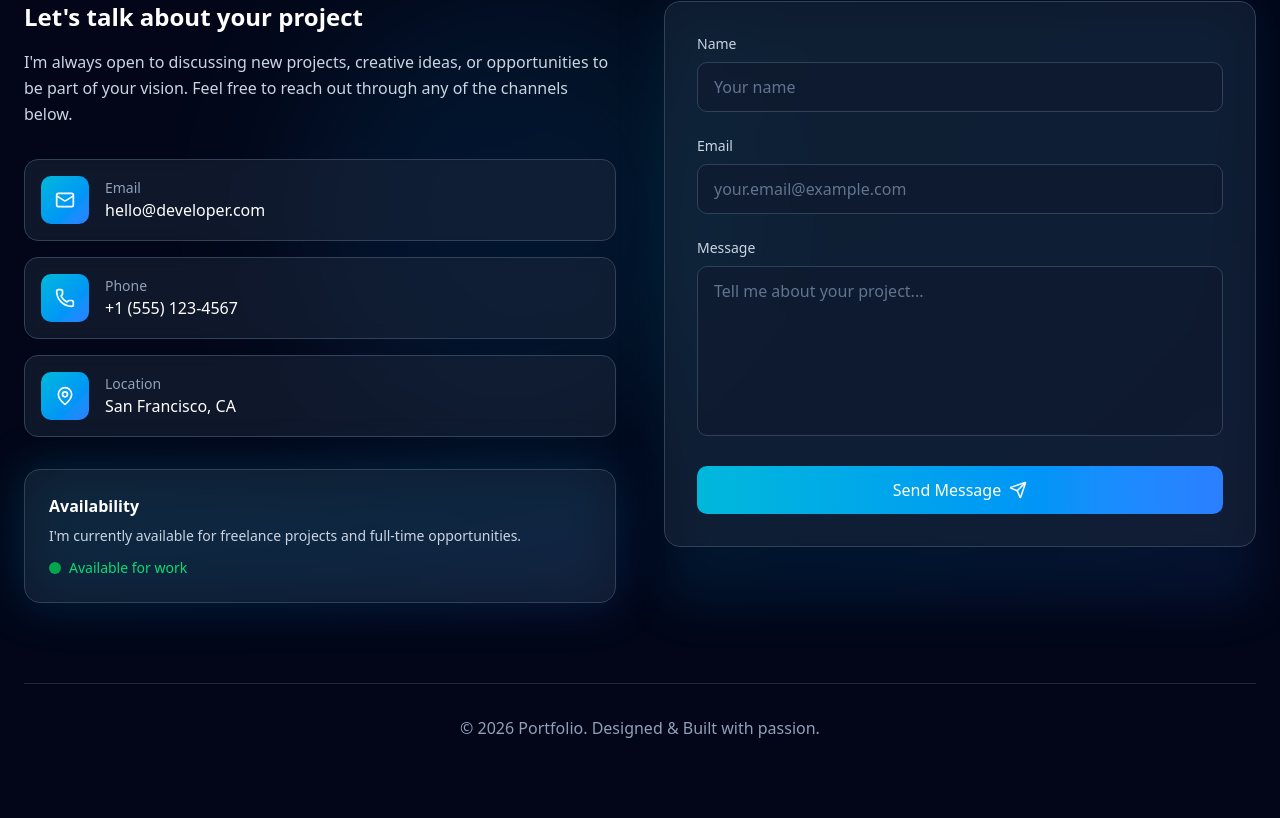
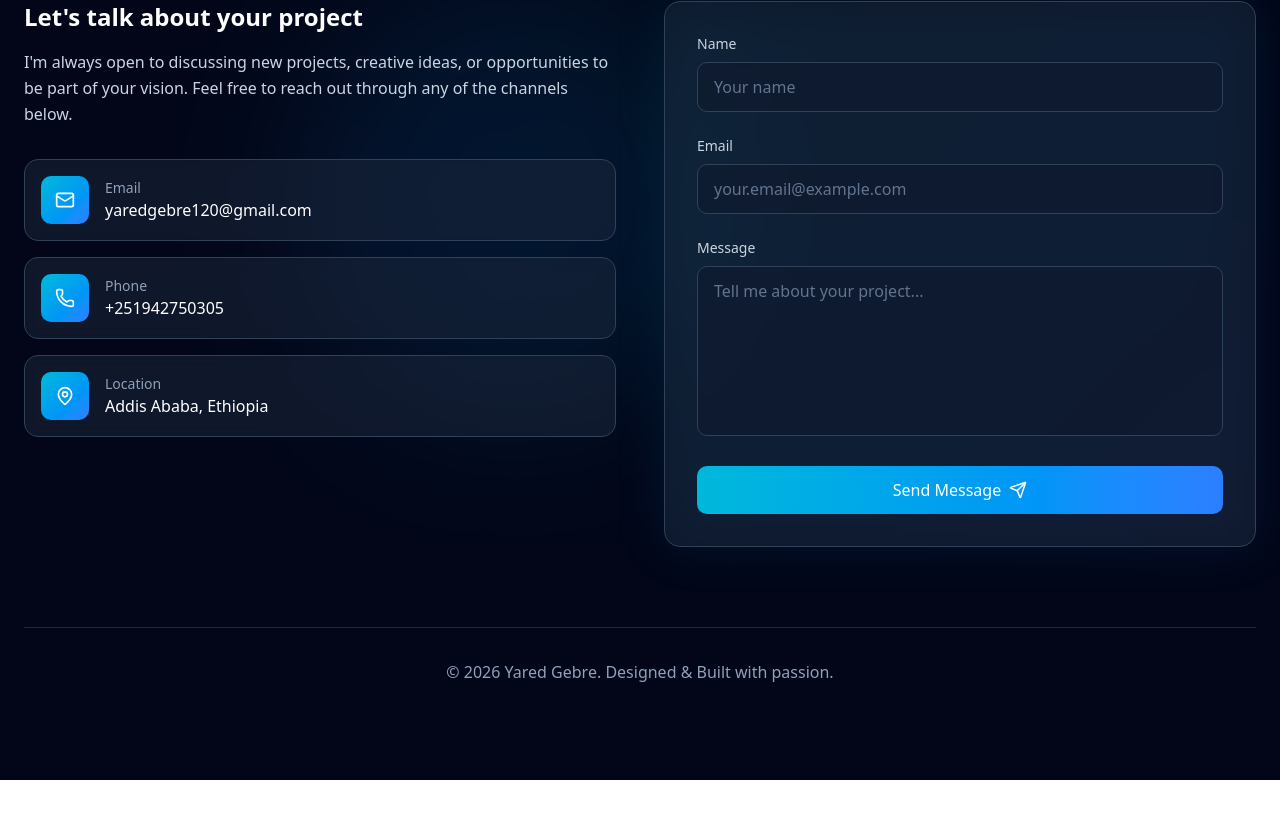
Before and after one commit to Yaya1200/Portifolio, a React (Vite) app in the folder portifoilo/: page / in a window 1280 px wide. Shown: the part 3727-4545 px from the top of the page. After the commit the page ends 4507 px from the top, so only its background shows below. Built offline with nearby package versions, Linux system fonts and the light colour scheme.

Commit message:
adding contacts

```diff
--- a/portifoilo/src/components/Contact.tsx
+++ b/portifoilo/src/components/Contact.tsx
@@ -15,7 +15,7 @@ export function Contact() {
     e.preventDefault();
     setStatus('sending');
 
-    // Simulate sending
+
     setTimeout(() => {
       setStatus('sent');
       setFormData({ name: '', email: '', message: '' });
@@ -27,19 +27,19 @@ export function Contact() {
     {
       Icon: Mail,
       label: 'Email',
-      value: 'hello@developer.com',
-      href: 'mailto:hello@developer.com',
+      value: 'yaredgebre120@gmail.com',
+      href: 'mailto:yaredgebre120@gmail.com',
     },
     {
       Icon: Phone,
       label: 'Phone',
-      value: '+1 (555) 123-4567',
-      href: 'tel:+15551234567',
+      value: '+251942750305',
+      href: 'tel:+251942750305',
     },
     {
       Icon: MapPin,
       label: 'Location',
-      value: 'San Francisco, CA',
+      value: 'Addis Ababa, Ethiopia',
       href: '#',
     },
   ];
@@ -48,7 +48,7 @@ export function Contact() {
     <section id="contact" className="relative py-24 overflow-hidden">
       <div className="absolute inset-0 bg-slate-950" />
 
-      {/* Background Elements */}
+
       <motion.div
         animate={{
           scale: [1, 1.2, 1],
@@ -81,7 +81,7 @@ export function Contact() {
         </motion.div>
 
         <div className="grid lg:grid-cols-2 gap-12">
-          {/* Contact Info */}
+
           <motion.div
             initial={{ opacity: 0, x: -50 }}
             whileInView={{ opacity: 1, x: 0 }}
@@ -130,23 +130,11 @@ export function Contact() {
               transition={{ duration: 0.6, delay: 0.3 }}
               className="relative group"
             >
-              <div className="absolute inset-0 bg-gradient-to-br from-cyan-500/20 to-blue-500/20 rounded-2xl blur-xl" />
-              <div className="relative p-6 bg-slate-800/50 backdrop-blur-sm border border-slate-700 rounded-2xl">
-                <h4 className="text-white font-semibold mb-2">Availability</h4>
-                <p className="text-slate-300 text-sm mb-3">
-                  I'm currently available for freelance projects and full-time opportunities.
-                </p>
-                <div className="flex items-center gap-2">
-                  <div className="w-3 h-3 bg-green-500 rounded-full animate-pulse" />
-                  <span className="text-green-400 text-sm font-medium">
-                    Available for work
-                  </span>
-                </div>
-              </div>
+
             </motion.div>
           </motion.div>
 
-          {/* Contact Form */}
+
           <motion.div
             initial={{ opacity: 0, x: 50 }}
             whileInView={{ opacity: 1, x: 0 }}
@@ -158,7 +146,7 @@ export function Contact() {
             <div className="relative p-8 bg-slate-800/50 backdrop-blur-sm border border-slate-700 rounded-2xl group-hover:border-cyan-500/50 transition-all">
               <form onSubmit={handleSubmit} className="space-y-6">
                 <div>
-                  <label htmlFor="name" className="block text-sm font-medium text-slate-300 mb-2">
+                  <label htmlFor="name" className="block text-sm font-medium text-slate-300 mb-2" >
                     Name
                   </label>
                   <input
@@ -223,7 +211,6 @@ export function Contact() {
           </motion.div>
         </div>
 
-        {/* Footer */}
         <motion.div
           initial={{ opacity: 0 }}
           whileInView={{ opacity: 1 }}
@@ -231,7 +218,7 @@ export function Contact() {
           transition={{ duration: 0.6, delay: 0.4 }}
           className="mt-20 pt-8 border-t border-slate-800 text-center text-slate-400"
         >
-          <p>© 2026 Portfolio. Designed & Built with passion.</p>
+          <p>© 2026 Yared Gebre. Designed & Built with passion.</p>
         </motion.div>
       </div>
     </section>
```
